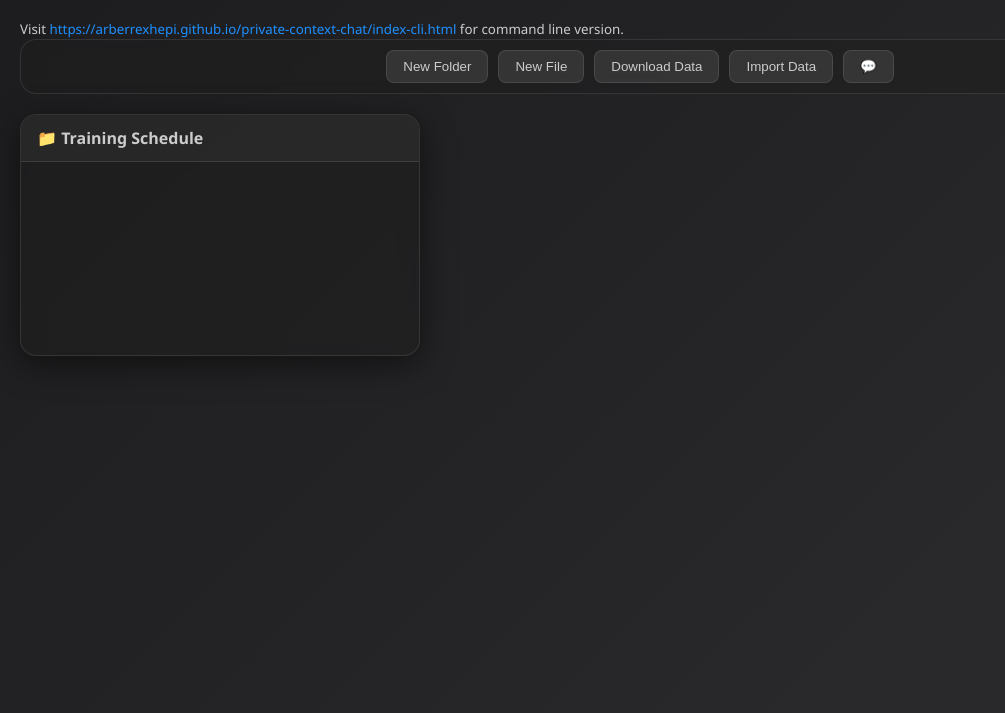
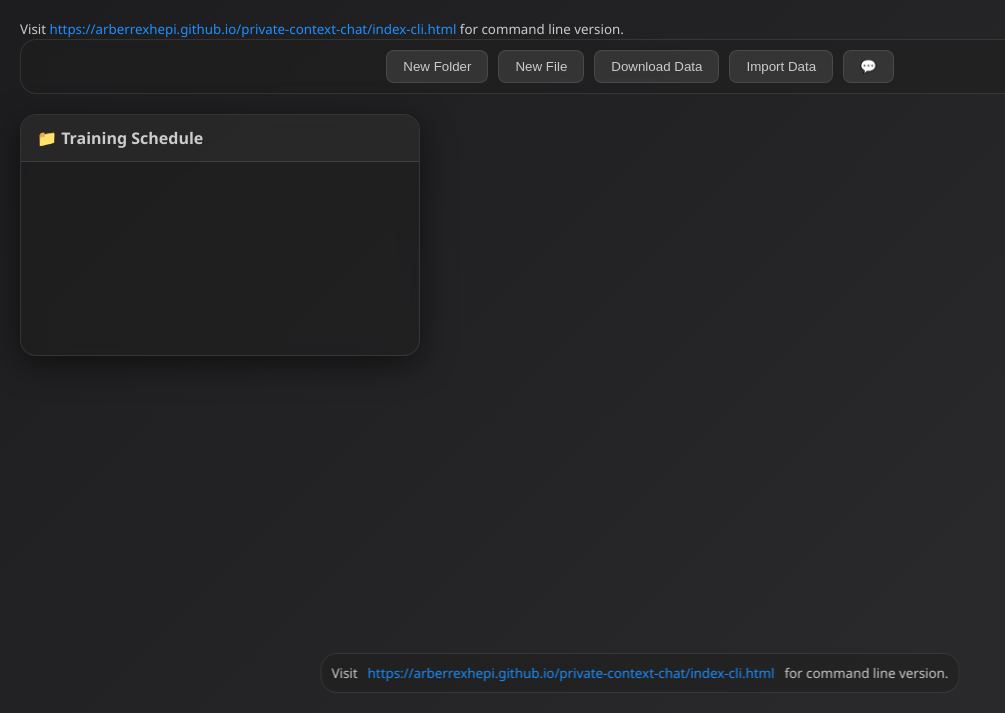
Before and after one commit to arberrexhepi/private-context-chat, a plain HTML site: page index.html in a window 1280 px wide. Shown: the part 87-800 px from the top of the page, without its empty margins (0-1005 px from the left). Drawn offline with Linux system fonts and the light colour scheme.

Commit message:
Update index.html

```diff
--- a/index.html
+++ b/index.html
@@ -34,7 +34,9 @@
             <button id="chatSendBtn">Send</button>
         </div>
     </div>
-
+    <small class="info-strip">Visit <a
+                href="https://arberrexhepi.github.io/private-context-chat/index-cli.html">https://arberrexhepi.github.io/private-context-chat/index-cli.html</a>
+            for command line version.</small>
     <!-- Scripts -->
     <script src="script.js"></script>
     <script src="chat-memory.js" defer></script> <!-- New JS for chat memory -->
```
